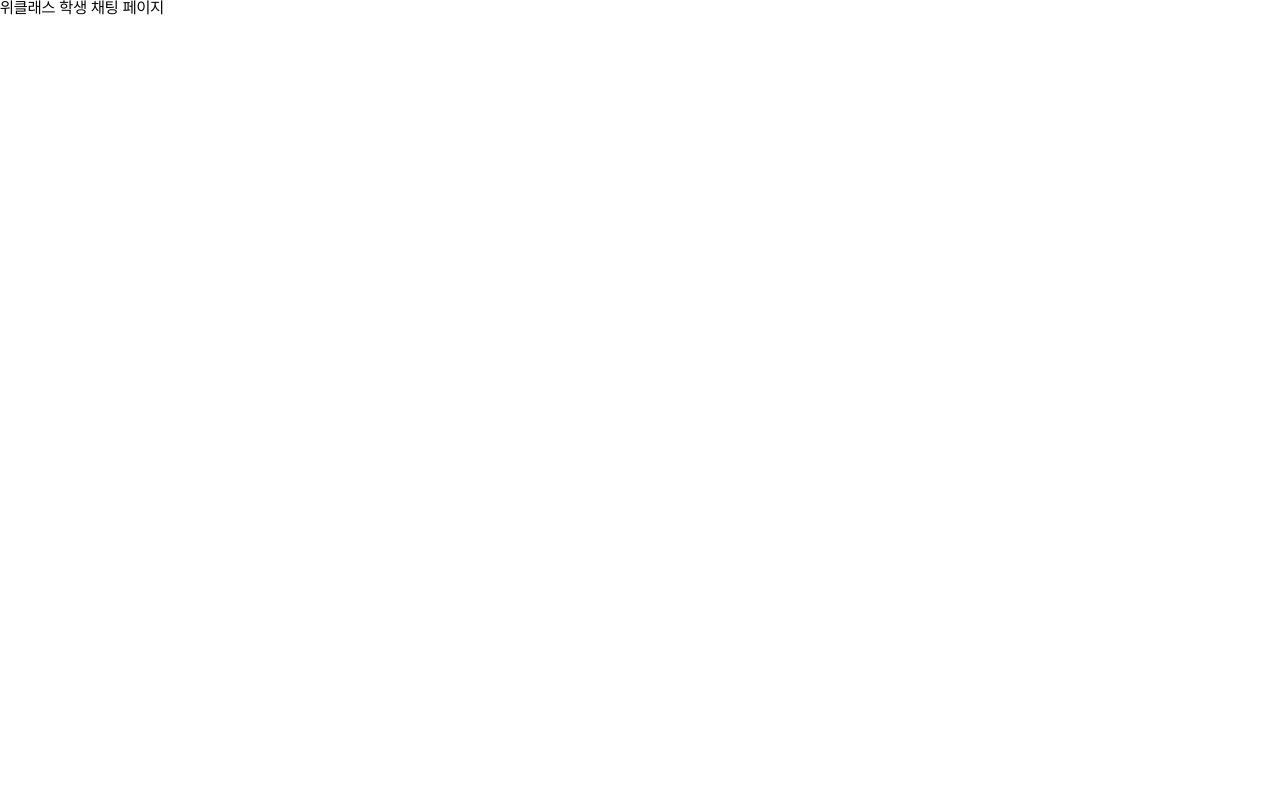
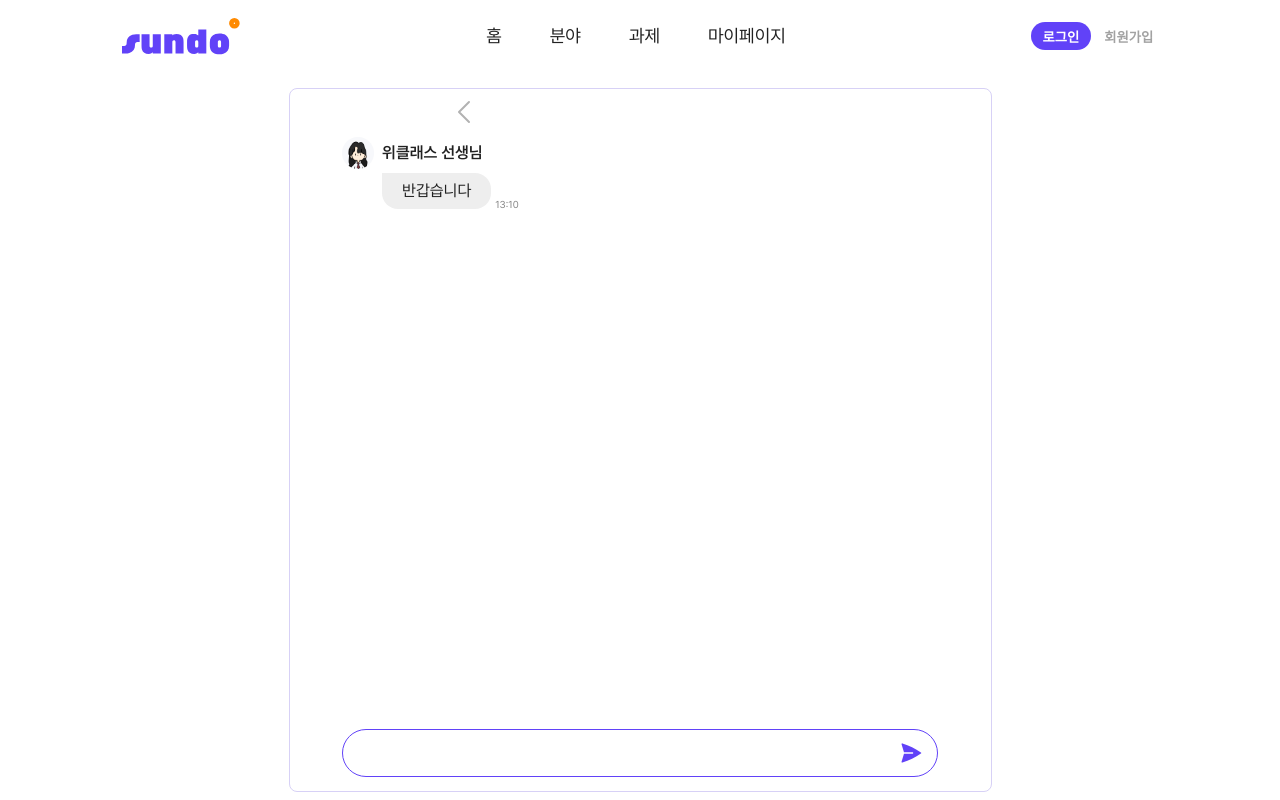
Before and after one commit to GSM-Not-Easy/Sundo-Frontend, a React (Create React App) app: page /weestuchat in a window 1280 px wide. Built offline with nearby package versions, Linux system fonts and the light colour scheme.

Commit message:
Add wee class student chat

```diff
--- /dev/null
+++ b/src/assets/svg/ArrowIcon.jsx
@@ -0,0 +1,21 @@
+const ArrowIcon = () => {
+  return (
+    <svg
+      width='32'
+      height='32'
+      viewBox='0 0 32 32'
+      fill='none'
+      xmlns='http://www.w3.org/2000/svg'
+    >
+      <path
+        d='M21 26L11 16L21 6'
+        stroke='#B2B2B2'
+        strokeWidth='2'
+        strokeLinecap='round'
+        strokeLinejoin='round'
+      />
+    </svg>
+  );
+};
+
+export default ArrowIcon;
--- /dev/null
+++ b/src/assets/svg/SendIcon.jsx
@@ -0,0 +1,18 @@
+const SendIcon = () => {
+  return (
+    <svg
+      width='21'
+      height='20'
+      viewBox='0 0 21 20'
+      fill='none'
+      xmlns='http://www.w3.org/2000/svg'
+    >
+      <path
+        d='M1.47779 0.4038C1.34782 0.366044 1.21006 0.364158 1.07911 0.398343C0.948166 0.432527 0.828907 0.501508 0.733981 0.597971C0.639055 0.694435 0.572 0.814786 0.539924 0.946267C0.507848 1.07775 0.511947 1.21546 0.551786 1.3448L2.98379 9.2498H11.4998C11.6987 9.2498 11.8895 9.32882 12.0301 9.46947C12.1708 9.61012 12.2498 9.80089 12.2498 9.9998C12.2498 10.1987 12.1708 10.3895 12.0301 10.5301C11.8895 10.6708 11.6987 10.7498 11.4998 10.7498H2.98379L0.551786 18.6548C0.512182 18.7841 0.508264 18.9217 0.540445 19.053C0.572626 19.1843 0.63971 19.3045 0.734598 19.4008C0.829486 19.4971 0.948648 19.566 1.07947 19.6002C1.2103 19.6343 1.34793 19.6325 1.47779 19.5948C8.09275 17.6711 14.3307 14.6321 19.9228 10.6088C20.0194 10.5393 20.0981 10.4479 20.1524 10.342C20.2067 10.2361 20.235 10.1188 20.235 9.9998C20.235 9.8808 20.2067 9.7635 20.1524 9.65761C20.0981 9.55171 20.0194 9.46026 19.9228 9.3908C14.3308 5.3671 8.09283 2.32776 1.47779 0.4038Z'
+        fill='#6142F8'
+      />
+    </svg>
+  );
+};
+
+export default SendIcon;
--- a/src/assets/svg/index.js
+++ b/src/assets/svg/index.js
@@ -11,3 +11,5 @@ export { default as NavigateIcon } from './NavigateIcon';
 export { default as ResetIcon } from './ResetIcon';
 export { default as XMark } from './XMark';
 export { default as SearchIcon } from './SearchIcon';
+export { default as ArrowIcon } from './ArrowIcon';
+export { default as SendIcon } from './SendIcon';
--- /dev/null
+++ b/src/components/ReceivedChat/index.jsx
@@ -0,0 +1,19 @@
+import * as S from './style';
+import Girl from '../../assets/png/Girl.png';
+
+const ReceivedChat = ({ children }) => {
+  return (
+    <S.ReceivedChatContainer>
+      <S.Profile>
+        <S.Img src={Girl} alt='여학생' />
+        <S.Name>위클래스 선생님</S.Name>
+      </S.Profile>
+      <S.ChatContainer>
+        <S.ReceivedChat>{children}</S.ReceivedChat>
+        <S.Time>13:10</S.Time>
+      </S.ChatContainer>
+    </S.ReceivedChatContainer>
+  );
+};
+
+export default ReceivedChat;
--- /dev/null
+++ b/src/components/ReceivedChat/style.js
@@ -0,0 +1,54 @@
+import styled from 'styled-components';
+
+export const ReceivedChatContainer = styled.div`
+  width: 100%;
+  display: flex;
+  justify-content: flex-start;
+  flex-direction: column;
+`;
+
+export const Profile = styled.div`
+  display: flex;
+  align-items: center;
+  gap: 0.5rem;
+  margin-bottom: 0.25rem;
+`;
+
+export const Img = styled.img`
+  width: 2rem;
+  height: 2rem;
+  border-radius: 50%;
+`;
+
+export const Name = styled.span`
+  color: #212121;
+  font-weight: 600;
+`;
+
+export const ChatContainer = styled.div`
+  display: flex;
+  align-items: flex-end;
+  margin-left: 2.5rem;
+  margin-bottom: 0.25rem;
+  gap: 0.25rem;
+`;
+
+export const ReceivedChat = styled.div`
+  background-color: #eee;
+  display: flex;
+  align-items: center;
+  justify-content: center;
+  width: auto;
+  max-width: 16rem;
+  min-height: 2.25rem;
+  max-height: auto;
+  padding: 0.375rem 1.25rem;
+  border-radius: 0rem 1rem 1rem 1rem;
+  line-height: 1.5rem;
+  color: #212121;
+`;
+
+export const Time = styled.span`
+  color: #888;
+  font-size: 0.625rem;
+`;
--- /dev/null
+++ b/src/components/SendedChat/index.jsx
@@ -0,0 +1,14 @@
+import * as S from './style';
+
+const SendedChat = ({ children }) => {
+  return (
+    <S.SendChatContainer>
+      <S.ChatContainer>
+        <S.Time>13:10</S.Time>
+        <S.SendedChat>{children}</S.SendedChat>
+      </S.ChatContainer>
+    </S.SendChatContainer>
+  );
+};
+
+export default SendedChat;
--- /dev/null
+++ b/src/components/SendedChat/style.js
@@ -0,0 +1,34 @@
+import styled from 'styled-components';
+
+export const SendChatContainer = styled.div`
+  width: 100%;
+  display: flex;
+  justify-content: flex-end;
+`;
+
+export const ChatContainer = styled.div`
+  display: flex;
+  align-items: flex-end;
+  margin-bottom: 0.25rem;
+  gap: 0.25rem;
+`;
+
+export const SendedChat = styled.div`
+  display: flex;
+  align-items: center;
+  justify-content: center;
+  width: auto;
+  max-width: 16rem;
+  min-height: 2.25rem;
+  max-height: auto;
+  background-color: #6142f8;
+  padding: 0.375rem 1.25rem;
+  border-radius: 1rem 0 1rem 1rem;
+  color: #fff;
+  line-height: 1.5rem;
+`;
+
+export const Time = styled.div`
+  font-size: 0.625rem;
+  color: #888;
+`;
--- a/src/components/index.js
+++ b/src/components/index.js
@@ -1,2 +1,4 @@
 export { default as Button } from './Button';
 export { default as Header } from './Header';
+export { default as ReceivedChat } from './ReceivedChat';
+export { default as SendedChat } from './SendedChat';
--- a/src/pageContainer/WeeStuChatPage/index.jsx
+++ b/src/pageContainer/WeeStuChatPage/index.jsx
@@ -1,7 +1,47 @@
 import * as S from './style';
+import * as C from '../../components';
+import * as A from '../../assets/svg';
+import { useNavigate } from 'react-router-dom';
+import { useForm } from 'react-hook-form';
+import { useState } from 'react';
 
 const WeeStuChatPage = () => {
-  return <div>위클래스 학생 채팅 페이지</div>;
+  const navigate = useNavigate();
+  const { register, handleSubmit, reset } = useForm();
+
+  const onSubmit = (data) => {
+    if (data.message.trim() !== '') {
+      setMessages([...messages, data.message]);
+    }
+    reset();
+  };
+
+  const [messages, setMessages] = useState([]);
+
+  return (
+    <S.WeeStuChat>
+      <C.Header />
+      <div className='arrow' onClick={() => navigate('/weeclass')}>
+        <A.ArrowIcon />
+      </div>
+      <S.ChatContainer>
+        <S.ChatWrapper>
+          <C.ReceivedChat>반갑습니다</C.ReceivedChat>
+          {messages.map((message, idx) => (
+            <C.SendedChat key={idx}>{message}</C.SendedChat>
+          ))}
+        </S.ChatWrapper>
+        <S.InputWrapper>
+          <form onSubmit={handleSubmit(onSubmit)}>
+            <S.MessageInput autoComplete='off' {...register('message')} />
+            <S.IconContainer onClick={handleSubmit(onSubmit)}>
+              <A.SendIcon />
+            </S.IconContainer>
+          </form>
+        </S.InputWrapper>
+      </S.ChatContainer>
+    </S.WeeStuChat>
+  );
 };
 
 export default WeeStuChatPage;
--- a/src/pageContainer/WeeStuChatPage/style.js
+++ b/src/pageContainer/WeeStuChatPage/style.js
@@ -1 +1,79 @@
 import styled from 'styled-components';
+
+export const WeeStuChat = styled.div`
+  position: relative;
+  width: 100vw;
+  height: 100vh;
+  display: flex;
+  flex-direction: column;
+  align-items: center;
+  gap: 1rem;
+
+  > .arrow {
+    position: absolute;
+    top: 6rem;
+    left: 28rem;
+    cursor: pointer;
+  }
+`;
+
+export const ChatContainer = styled.div`
+  position: relative;
+  width: 43.9375rem;
+  height: 88vh;
+  border-radius: 0.5rem;
+  border: 0.0625rem solid #d7d1f6;
+  display: flex;
+  flex-direction: column;
+  align-items: center;
+`;
+
+export const ChatWrapper = styled.div`
+  width: 85%;
+  height: 80%;
+  margin-top: 3rem;
+  overflow: scroll;
+  display: flex;
+  flex-direction: column;
+  align-items: flex-start;
+  margin-bottom: 1.875rem;
+
+  &::-webkit-scrollbar {
+    display: none;
+  }
+`;
+
+export const InputWrapper = styled.div`
+  position: sticky;
+  display: flex;
+  align-items: center;
+  justify-content: center;
+  width: 100%;
+
+  form {
+    display: flex;
+    align-items: center;
+    justify-content: center;
+    width: 100%;
+  }
+`;
+
+export const MessageInput = styled.input`
+  width: 85%;
+  height: 3rem;
+  border: 0.0625rem solid #6142f8;
+  border-radius: 1.5625rem;
+  padding-left: 1.5rem;
+  font-size: 0.875rem;
+  color: #212121;
+`;
+
+export const IconContainer = styled.div`
+  display: flex;
+  align-items: center;
+  > svg {
+    position: absolute;
+    right: 4.3125rem;
+    cursor: pointer;
+  }
+`;
```
